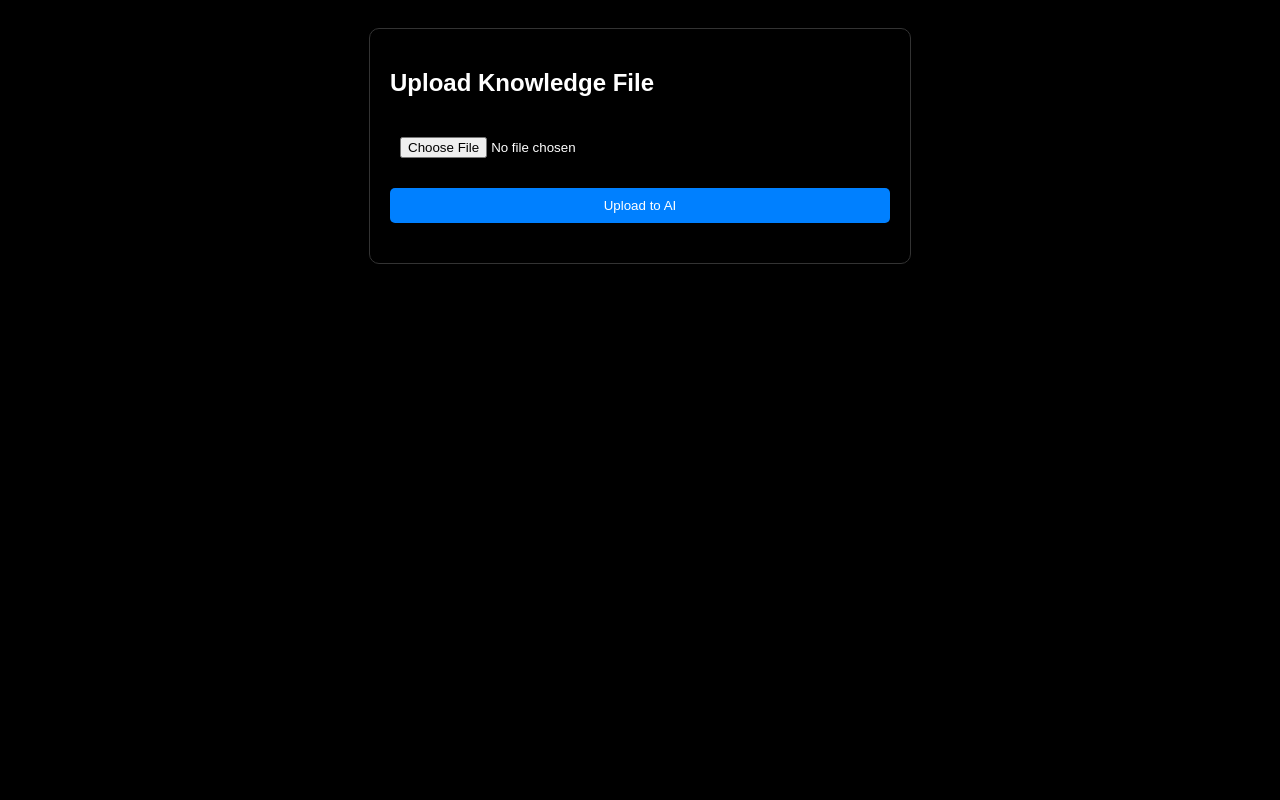
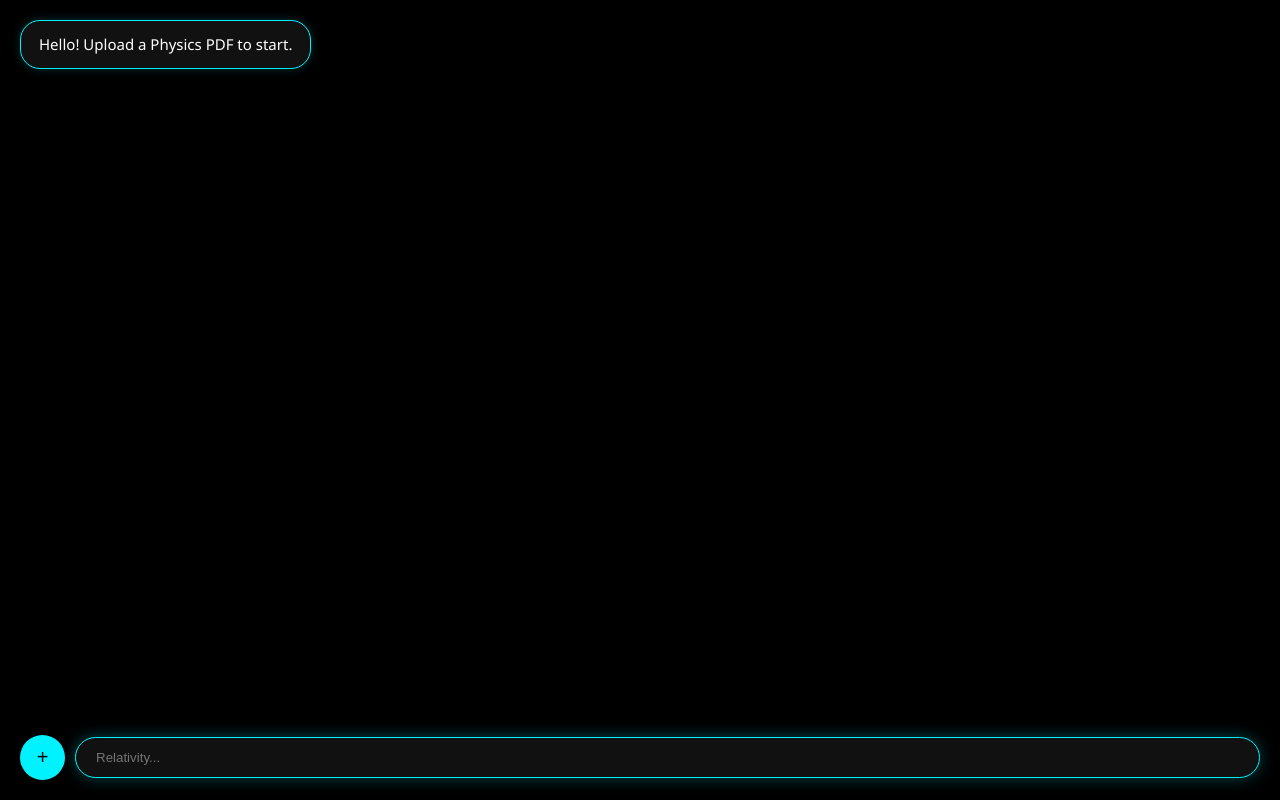
Before and after one commit to devildeor-source/KaifphyAi-source.github.io, a website: page index.html in a window 1280 px wide. Drawn offline with Linux system fonts and the light colour scheme.

Commit message:
Update index.html

```diff
--- a/index.html
+++ b/index.html
@@ -3,59 +3,58 @@
 <head>
     <meta charset="UTF-8">
     <meta name="viewport" content="width=device-width, initial-scale=1.0">
-    <title>Kaifphy AI - Admin</title>
+    <title>Kaifphy AI</title>
     <style>
-        body { background-color: #000; color: #fff; font-family: sans-serif; padding: 20px; }
-        .container { max-width: 500px; margin: auto; border: 1px solid #333; padding: 20px; border-radius: 10px; }
-        input, button { width: 100%; margin: 10px 0; padding: 10px; border-radius: 5px; border: none; }
-        button { background-color: #0080ff; color: white; cursor: pointer; }
-        #status { color: #00ff00; margin-top: 10px; }
+        body { background-color: #000; color: #fff; font-family: 'Segoe UI', sans-serif; display: flex; flex-direction: column; height: 100vh; margin: 0; }
+        #chat-container { flex: 1; overflow-y: auto; padding: 20px; display: flex; flex-direction: column; gap: 15px; }
+        .bubble { padding: 12px 18px; border-radius: 20px; max-width: 80%; line-height: 1.5; font-size: 15px; }
+        .ai-response { background: #111; border: 1px solid #00f2ff; box-shadow: 0 0 10px rgba(0, 242, 255, 0.2); align-self: flex-start; }
+        .input-area { padding: 20px; background: #000; display: flex; align-items: center; gap: 10px; }
+        .input-box { flex: 1; background: #111; border: 1px solid #00f2ff; border-radius: 25px; padding: 12px 20px; color: #fff; outline: none; box-shadow: 0 0 15px rgba(0, 242, 255, 0.3); }
+        .upload-btn { background: #00f2ff; border: none; border-radius: 50%; width: 45px; height: 45px; cursor: pointer; display: flex; align-items: center; justify-content: center; font-size: 20px; }
     </style>
 </head>
 <body>
 
-<div class="container">
-    <h2>Upload Knowledge File</h2>
-    <input type="file" id="fileInput" accept=".pdf">
-    <button onclick="uploadFile()">Upload to AI</button>
-    <div id="status"></div>
+<div id="chat-container">
+    <div class="bubble ai-response">Hello! Upload a Physics PDF to start.</div>
+</div>
+
+<div class="input-area">
+    <input type="file" id="fileInput" style="display: none;" accept=".pdf" onchange="handleUpload()">
+    <button class="upload-btn" onclick="document.getElementById('fileInput').click()">+</button>
+    <input type="text" class="input-box" placeholder="Relativity..." id="userInput">
 </div>
 
 <script>
-    async function uploadFile() {
+    async function handleUpload() {
         const fileInput = document.getElementById('fileInput');
-        const status = document.getElementById('status');
+        const container = document.getElementById('chat-container');
 
-        if (fileInput.files.length === 0) {
-            alert("Please select a file first!");
-            return;
-        }
+        if (!fileInput.files[0]) return;
 
-        status.innerText = "Uploading...";
+        // Show "Thinking" bubble
+        const loadingBubble = document.createElement('div');
+        loadingBubble.className = 'bubble ai-response';
+        loadingBubble.innerText = "Analyzing PDF...";
+        container.appendChild(loadingBubble);
 
         const formData = new FormData();
-        // CRITICAL: The first argument 'file' MUST match index.js
         formData.append('file', fileInput.files[0]);
 
         try {
-            // Using relative path "/" works automatically on Render
-            const response = await fetch('/upload', {
-                method: 'POST',
-                body: formData
-            });
-
+            const response = await fetch('/upload', { method: 'POST', body: formData });
             const result = await response.json();
 
             if (response.ok) {
-                status.innerText = "✅ Upload Successful!";
-                console.log(result.text); // See the extracted text in console
+                loadingBubble.innerText = result.text.substring(0, 1000) + "..."; // Show first 1000 chars
             } else {
-                status.innerText = "❌ Upload Failed: " + result.message;
+                loadingBubble.innerText = "Error reading file.";
             }
-        } catch (error) {
-            console.error("Error:", error);
-            status.innerText = "❌ Connection Error. Check Render Logs.";
+        } catch (err) {
+            loadingBubble.innerText = "Connection failed.";
         }
+        container.scrollTop = container.scrollHeight;
     }
 </script>
 
```
